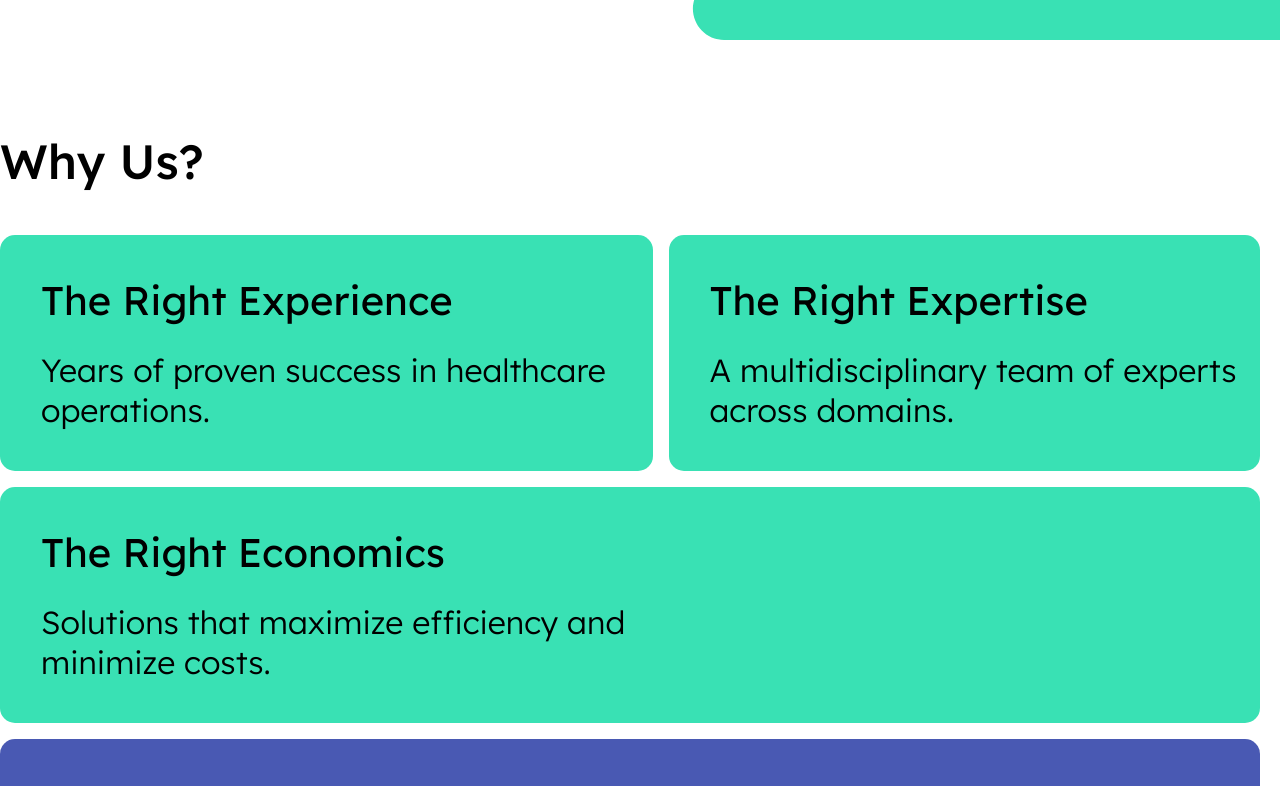
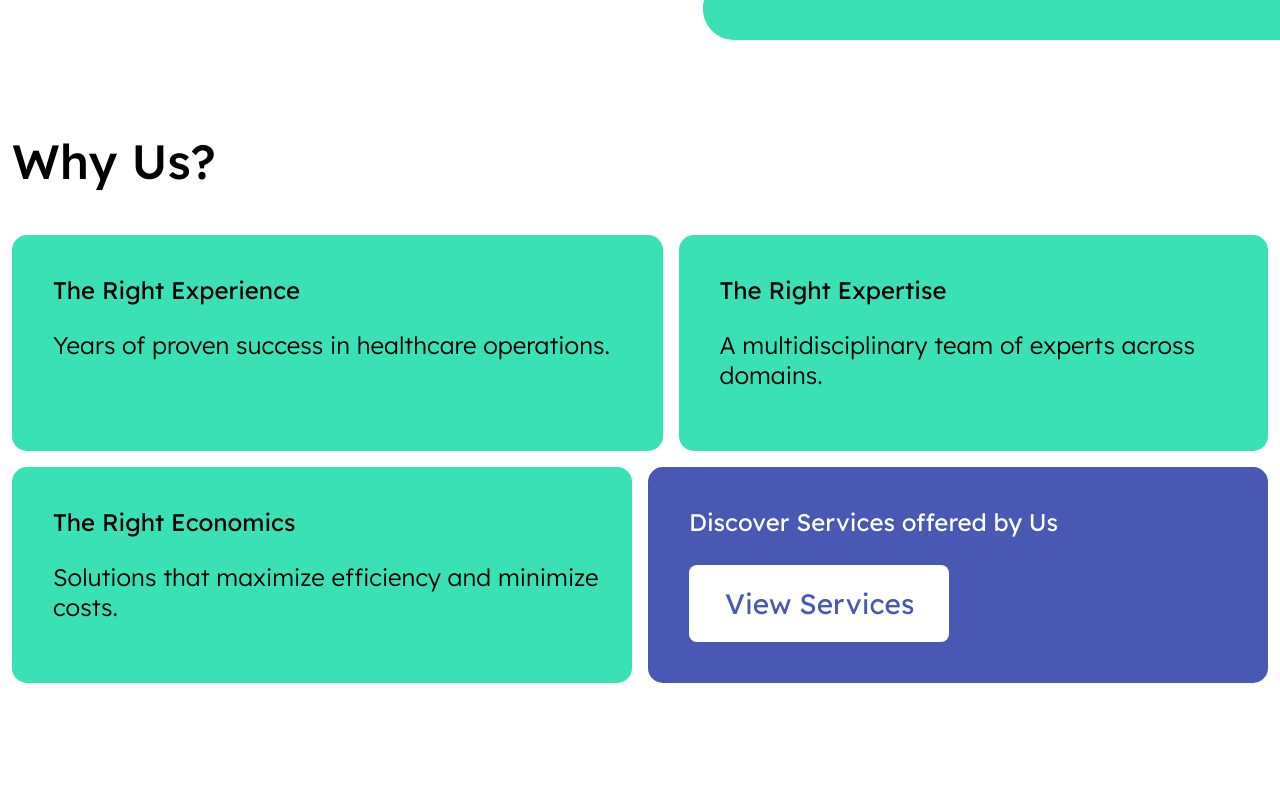
Before and after one commit to yazin123/SRHealthCareCommunity, a Next.js app: page / in a window 1280 px wide. Shown: the part 1540-2326 px from the top of the page. Built offline with nearby package versions, Linux system fonts and the light colour scheme.

Commit message:
why us sizing

```diff
--- a/components/experience-card-content.js
+++ b/components/experience-card-content.js
@@ -17,14 +17,14 @@ const ExperienceCardContent = ({
 
   return (
     <div
-      className={`flex-[0.9186] rounded-mini bg-aquamarine flex flex-col items-start justify-start pt-10 pb-[41px] pl-[41px] pr-5 box-border gap-[25px] min-w-[487px] max-w-full z-[5] text-left text-21xl text-black font-lexend-deca mq850:min-w-full mq1525:flex-1 ${className}`}
+      className={`flex-[0.9186] rounded-mini bg-aquamarine flex flex-col items-start justify-start pt-10 pb-[41px] pl-[41px] pr-5 box-border gap-[25px] min-w-[487px] max-w-full z-[5] text-left  text-black font-lexend-deca mq850:min-w-full mq1525:flex-1 ${className}`}
       style={experienceCardContentStyle}
     >
-      <div className="w-[749px] h-[236px] relative rounded-mini bg-aquamarine hidden max-w-full" />
-      <h2 className="m-0 relative text-inherit font-normal font-[inherit] inline-block max-w-full z-[6] mq450:text-5xl mq850:text-13xl">
+      <div className="w-[749px]  relative rounded-mini bg-aquamarine hidden max-w-full" />
+      <h2 className="m-0 relative text-inherit font-normal font-[inherit] inline-block max-w-full z-[6] ">
         {theRightExperience}
       </h2>
-      <div className="w-[676px] relative text-13xl font-light inline-block max-w-full z-[6] mq450:text-lgi mq850:text-7xl">
+      <div className=" relative  font-light inline-block max-w-full z-[6] h-20 ">
         {yearsOfProvenSuccessInHealthca}
       </div>
     </div>
--- a/components/why-us-content.js
+++ b/components/why-us-content.js
@@ -5,18 +5,18 @@ import PropTypes from "prop-types";
 const WhyUsContent = ({ className = "" }) => {
   return (
     <div
-      className={`mx-auto max-w-7xl flex flex-col items-start justify-start pt-0 pb-[25px] pl-0 pr-5 box-border gap-11  text-left text-29xl text-black font-lexend-deca mq850:gap-[22px] ${className}`}
+      className={`mx-auto  max-w-7xl px-3 flex flex-col  items-start justify-start pt-0 pb-[25px]   box-border gap-11  text-left text-29xl text-black font-lexend-deca mq850:gap-[22px] ${className}`}
     >
-      <h1 className="m-0 w-[778px] relative text-inherit font-medium font-[inherit] inline-block max-w-full mq450:text-10xl mq850:text-19xl">
+      <h1 className="m-0  relative text-inherit font-medium font-[inherit] inline-block max-w-full mq450:text-10xl mq850:text-19xl">
         Why Us?
       </h1>
-      <div className="self-stretch flex flex-col items-start justify-start gap-4 max-w-full text-21xl">
-        <div className="self-stretch flex flex-row items-start justify-start gap-4 max-w-full mq1525:flex-wrap">
+      <div className="self-stretch flex flex-col items-start justify-start gap-4  text-[24px]">
+        <div className="self-stretch flex flex-row items-start justify-start gap-4  mq1525:flex-wrap">
           <ExperienceCardContent
             theRightExperience="The Right Experience"
             yearsOfProvenSuccessInHealthca="Years of proven success in healthcare operations."
           />
-          <div className="flex-1 flex flex-row items-start justify-start relative min-w-[487px] max-w-full mq850:min-w-full mq1525:flex-1">
+          <div className="flex-1 flex flex-row items-start justify-start relative min-w-[487px]  mq850:min-w-full mq1525:flex-1">
             <div className="h-[2143.3px] w-[1269.9px] absolute !m-[0] top-[-1978px] left-[-413.9px]">
 
               <div className="absolute top-[-324.9px] left-[56.9px] w-[1528.8px] h-[1441.9px] z-[1]">
@@ -58,15 +58,15 @@ const WhyUsContent = ({ className = "" }) => {
             />
           </div>
         </div>
-        <div className="self-stretch flex flex-row items-start justify-start flex-wrap content-start gap-4 max-w-full text-white">
+        <div className="self-stretch flex flex-row items-start justify-start flex-wrap content-start gap-4  text-white">
           <ExperienceCardContent
             experienceCardContentFlex="1"
             experienceCardContentMinWidth="unset"
             theRightExperience="The Right Economics"
             yearsOfProvenSuccessInHealthca="Solutions that maximize efficiency and minimize costs."
           />
-          <div className="flex-1 rounded-mini bg-darkslateblue-200 flex flex-col items-start justify-start pt-10 pb-[41px] pl-[41px] pr-5 box-border gap-7 min-w-[562px] max-w-full mq850:min-w-full">
-            <div className="w-[749px] h-[236px] relative rounded-mini bg-darkslateblue-200 hidden max-w-full" />
+          <div className="flex-1 rounded-mini bg-darkslateblue-200 flex flex-col items-start justify-start pt-10 pb-[41px] pl-[41px] pr-5 box-border gap-7 min-w-[562px]  mq850:min-w-full">
+            <div className="w-[749px] h-[236px] relative rounded-mini bg-darkslateblue-200 hidden " />
             <h2 className="m-0 relative text-inherit font-normal font-[inherit] inline-block max-w-full z-[1] mq450:text-5xl mq850:text-13xl">
               Discover Services offered by Us
             </h2>
```
